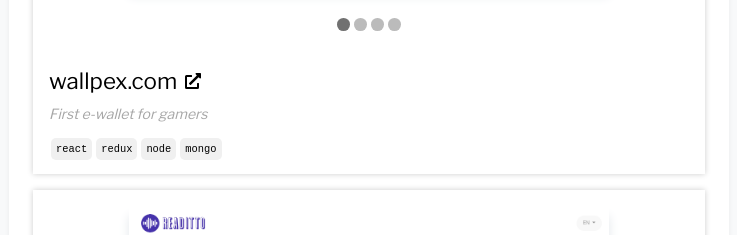
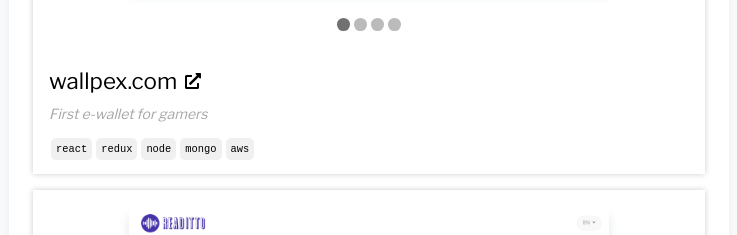
Before and after one commit to Guzzur/razzy.dev, a React (Create React App) app: page /projects in a window 1280 px wide. Shown: the part 980-1215 px from the top of the page, without its empty margins (271-1008 px from the left). Built offline with nearby package versions, Linux system fonts and the light colour scheme.

Commit message:
add tags

```diff
--- a/src/components/AboutMe.jsx
+++ b/src/components/AboutMe.jsx
@@ -89,7 +89,7 @@
           <div className="font-weight-bold">2019 Software developer (Wallpex LTD.)</div>
           <div>Developing in React and Node.js</div>
           <div className="mt-2">
-            <Buzzwords projectName="gigstart" words={["react", "redux", "node", "mongo"]} />
+            <Buzzwords projectName="wallpex" words={["react", "redux", "node", "mongo", "aws"]} />
           </div>
           {/*  */}
           <div className="mt-4 font-weight-bold">
--- a/src/components/ProjectsList.jsx
+++ b/src/components/ProjectsList.jsx
@@ -99,7 +99,7 @@
           >
             First e-wallet for gamers
           </div>
-          <Buzzwords projectName="gigstart" words={["react", "redux", "node", "mongo"]} />
+          <Buzzwords projectName="wallpex" words={["react", "redux", "node", "mongo", "aws"]} />
         </div>
 
         <div
@@ -142,7 +142,7 @@
           >
             Document to speech online converter
           </div>
-          <Buzzwords projectName="gigstart" words={["react", "redux", "node", "firebase"]} />
+          <Buzzwords projectName="readitto" words={["react", "redux", "node", "firebase"]} />
         </div>
       </div>
     );
```
